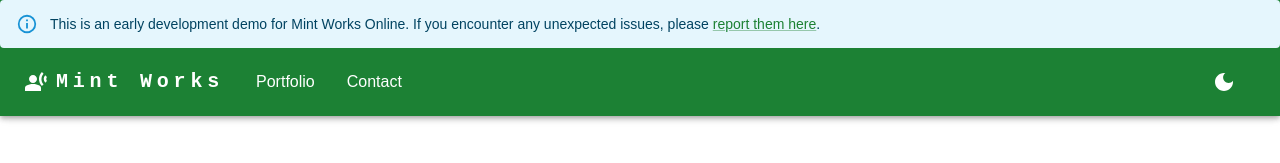
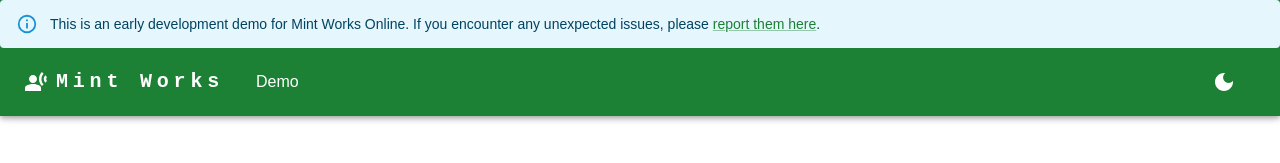
Before and after one commit to Aerilym/mint-works-online, a Next.js app: page / in a window 1280 px wide. Shown: the top 163 px of the page. Built offline with nearby package versions, Linux system fonts and the light colour scheme.

Commit message:
Fix navbar pages

```diff
--- a/src/app/components/template/Navbar.tsx
+++ b/src/app/components/template/Navbar.tsx
@@ -24,10 +24,7 @@ interface PageLink {
   link: string;
 }
 
-const pages: Array<PageLink> = [
-  { name: 'Portfolio', link: 'portfolio' },
-  { name: 'Contact', link: 'contact' },
-];
+const pages: Array<PageLink> = [{ name: 'Demo', link: 'demo' }];
 
 export default function Navbar({ renderAlert }: { renderAlert: boolean }) {
   const { colorMode } = useTheme();
```
